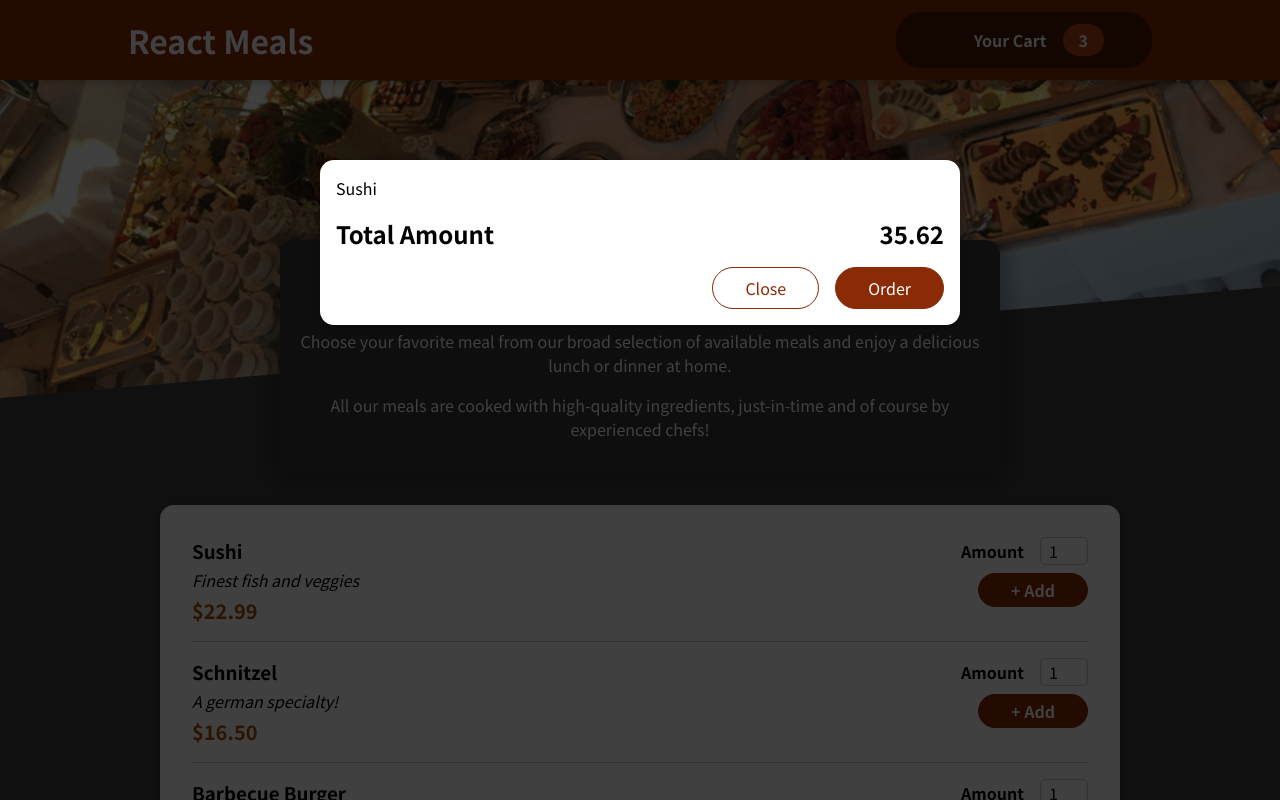
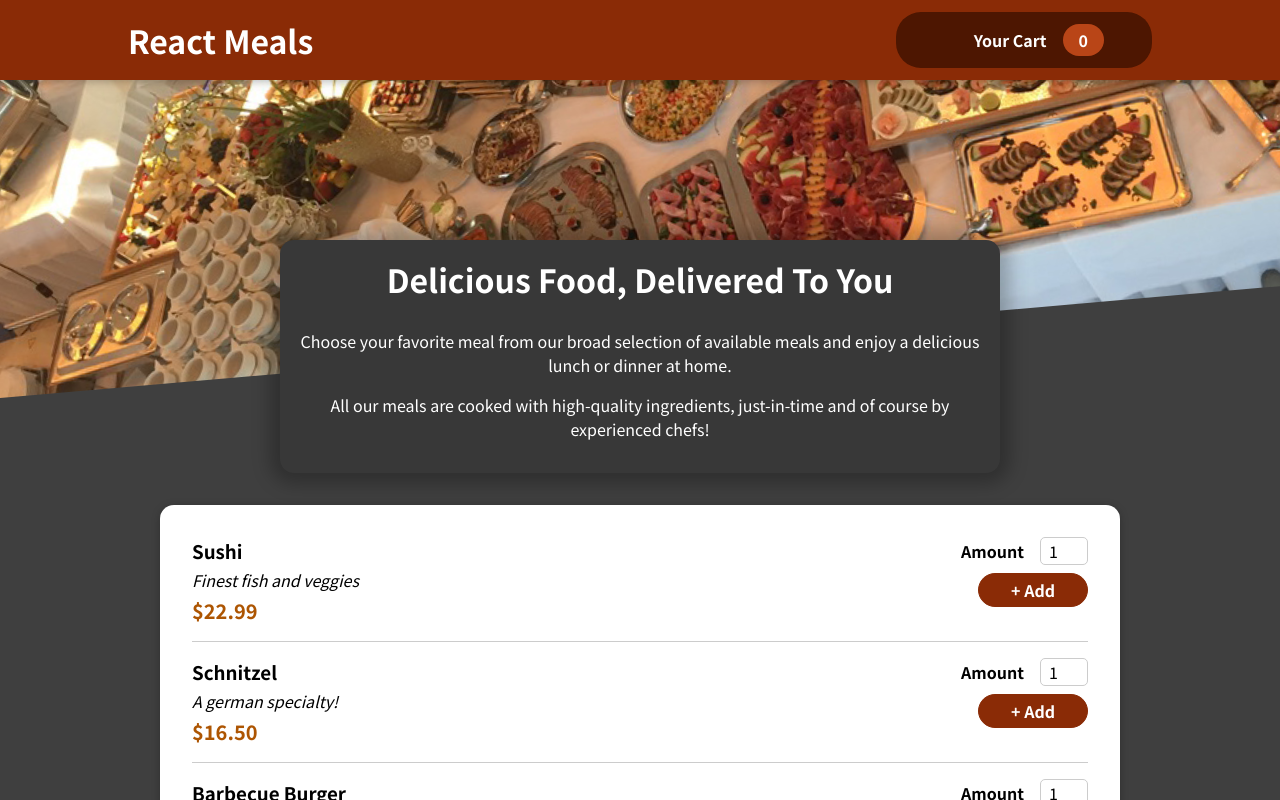
Before and after one commit to andre353/react-useEffect-meal-order, a React (Create React App) app: page / in a window 1280 px wide. Shown: the top 800 px of the page. Built offline with nearby package versions, Linux system fonts and the light colour scheme; some icons are missing.

Commit message:
Use context for cart state management

```diff
--- a/src/App.js
+++ b/src/App.js
@@ -1,16 +1,28 @@
+import { useState } from 'react';
 import Cart from './components/Cart/Cart';
 import Header from './components/Layout/Header';
 import Meals from './components/Meals/Meals';
+import CartProvider from './store/CartProvider';
 
 function App() {
+  const [cartIsShown, setCartIsShown] = useState(false);
+
+  const showCartHandler = () => {
+    setCartIsShown(true)
+  };
+
+  const hideCartHandler = () => {
+    setCartIsShown(false)
+  };
+
   return (
-    <>
-      <Cart />
-      <Header>Let's get started!</Header>
+    <CartProvider>
+      {cartIsShown && <Cart onClose={hideCartHandler} />}
+      <Header onShowCart={showCartHandler}>Let's get started!</Header>
       <main>
         <Meals />
       </main>
-    </>
+    </CartProvider>
   );
 };
 
--- a/src/components/Cart/Cart.js
+++ b/src/components/Cart/Cart.js
@@ -2,20 +2,20 @@
 import Modal from '../UI/Modal'
 import classes from './Cart.module.css'
 
-const Cart = () => {
+const Cart = (props) => {
   const cartItems = <ul className={classes['cart-items']}>{[
     {id: 'c1', name: 'Sushi', amount: 2, price: 12.99}
   ].map((item) => <li>{item.name}</li>)}</ul>
 
   return (
-    <Modal>
+    <Modal onClose={props.onClose}>
       {cartItems}
       <div className={classes.total}>
         <span>Total Amount</span>
         <span>35.62</span>
       </div>
       <div className={classes.actions}>
-        <button className={classes['button_alt']}>Close</button>
+        <button className={classes['button_alt']} onClick={props.onClose}>Close</button>
         <button className={classes.button}>Order</button>
       </div>
     </Modal>
--- a/src/components/Layout/Header.js
+++ b/src/components/Layout/Header.js
@@ -3,12 +3,12 @@
 import classes from './Header.module.css';
 import HeaderCartButton from './HeaderCartButton';
 
-const Header = () => {
+const Header = (props) => {
   return (
     <>
       <header className={classes.header}>
         <h1>React Meals</h1>
-        <HeaderCartButton />
+        <HeaderCartButton onClick={props.onShowCart}/>
       </header>
       <div className={classes['main-image']}>
         <img src={mealsImage} alt='A table full of delicious food!' />
--- a/src/components/Layout/HeaderCartButton.js
+++ b/src/components/Layout/HeaderCartButton.js
@@ -1,15 +1,22 @@
-import React from 'react';
+import {useContext} from 'react';
+import CartContext from '../../store/cart-context';
 import CartIcon from '../Cart/CartIcon';
 import classes from './HeaderCartButton.module.css';
 
-const HeaderCartButton = () => {
+const HeaderCartButton = (props) => {
+  const cartCtx = useContext(CartContext); // HeaderCartButton will be evaluated by react each time cartCtx gets updated in CartProvider
+
+  const numberOfCartItems = cartCtx.items.reduce((curNumber, item) => {
+    return curNumber + item.amount;
+  }, 0)
+
   return (
-    <button className={classes.button}>
+    <button className={classes.button} onClick={props.onClick}>
       <span className={classes.icon}>
         <CartIcon />
       </span>
       <span>Your Cart</span>
-      <span className={classes.badge}>3</span>
+      <span className={classes.badge}>{numberOfCartItems}</span>
     </button>
   )
 }
--- a/src/components/UI/Modal.js
+++ b/src/components/UI/Modal.js
@@ -3,7 +3,7 @@
 import classes from './Modal.module.css';
 
 const Backdrop = props => {
-  return <div className={classes.backdrop} />
+  return <div className={classes.backdrop} onClick={props.onClose} />;
 };
 
 const ModalOverlay = props => {
@@ -19,7 +19,7 @@
 const Modal = (props) => {
   return (
     <>
-      {ReactDOM.createPortal(<Backdrop />, portalElement)}
+      {ReactDOM.createPortal(<Backdrop onClose={props.onClose} />, portalElement)}
       {ReactDOM.createPortal(<ModalOverlay>{props.children}</ModalOverlay>, portalElement)}
     </>
   )
--- /dev/null
+++ b/src/store/CartProvider.js
@@ -0,0 +1,21 @@
+import React from 'react';
+import CartContext from './cart-context';
+
+const CartProvider = (props) => {
+  const addItemToCartHandler = item => {};
+  const removeItemFromCartHandler = id => {};
+
+  const cartContext = {
+    items: [],
+    totalAmount: 0,
+    addItem: addItemToCartHandler,
+    removeItem: removeItemFromCartHandler,
+  }
+  return (
+    <CartContext.Provider value={cartContext}>
+      {props.children}
+    </CartContext.Provider>
+  )
+};
+
+export default CartProvider;
--- /dev/null
+++ b/src/store/cart-context.js
@@ -0,0 +1,10 @@
+import React from "react";
+
+const CartContext = React.createContext({
+  items: [],
+  totalAmount: 0,
+  addItem: (item) => {},
+  removeItem: (id) => {}
+});
+
+export default CartContext;
```
